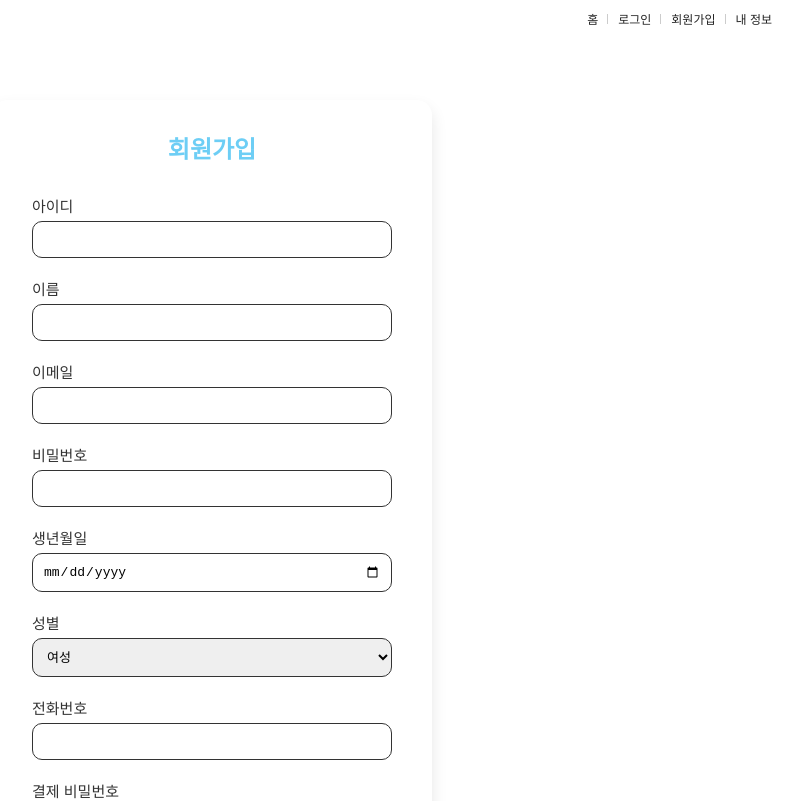
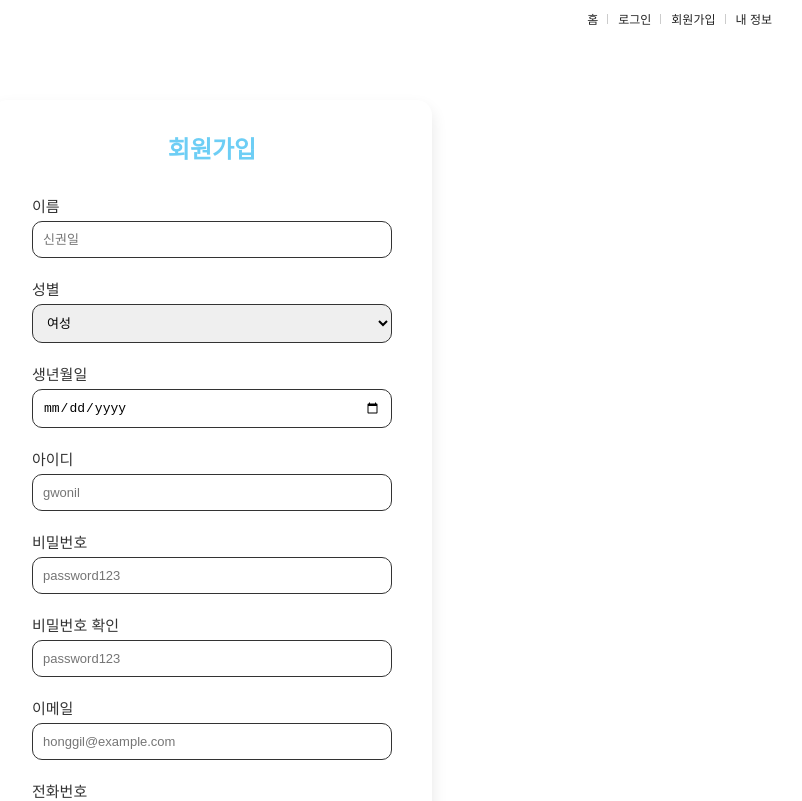
Before and after one commit to JudithHopps/Pay-milli, a React (Create React App) app: page /signup in a window 1280 px wide. Shown: the top 801 px of the page, without its empty margins (428-1230 px from the left). Built offline with nearby package versions, Linux system fonts and the light colour scheme.

Commit message:
feat: 비밀번호 확인 기능 추가

```diff
--- a/src/components/auth/SignupForm.tsx
+++ b/src/components/auth/SignupForm.tsx
@@ -23,6 +23,9 @@ function SignupForm() {
     paymentPassword: "",
   });
 
+  const [confirmPassword, setConfirmPassword] = useState<string>("");
+  const [errorMessage, setErrorMessage] = useState<string>("");
+
   const handleChange = (
     e: React.ChangeEvent<HTMLInputElement | HTMLSelectElement>,
   ) => {
@@ -33,14 +36,27 @@ function SignupForm() {
     });
   };
 
+  const handleConfirmPasswordChange = (
+    e: React.ChangeEvent<HTMLInputElement>,
+  ) => {
+    setConfirmPassword(e.target.value);
+  };
+
   const handleSubmit = async (e: React.FormEvent) => {
     e.preventDefault();
+
+    if (formData.password !== confirmPassword) {
+      setErrorMessage("비밀번호가 일치하지 않습니다.");
+      return;
+    }
+
     try {
       await signup({
         ...formData,
         gender: formData.gender === GenderType.FEMALE ? "FEMALE" : "MALE",
       });
       alert("회원가입 성공");
+      setErrorMessage("");
     } catch (err) {
       console.error(err);
       alert("회원가입 실패");
@@ -50,44 +66,13 @@ function SignupForm() {
   return (
     <FormContainer onSubmit={handleSubmit}>
       <InputField
-        label="아이디"
-        name="userId"
-        type="text"
-        value={formData.userId}
-        onChange={handleChange}
-        required
-      />
-      <InputField
         label="이름"
         name="name"
         type="text"
         value={formData.name}
         onChange={handleChange}
         required
-      />
-      <InputField
-        label="이메일"
-        name="email"
-        type="email"
-        value={formData.email}
-        onChange={handleChange}
-        required
-      />
-      <InputField
-        label="비밀번호"
-        name="password"
-        type="password"
-        value={formData.password}
-        onChange={handleChange}
-        required
-      />
-      <InputField
-        label="생년월일"
-        name="birthday"
-        type="date"
-        value={formData.birthday}
-        onChange={handleChange}
-        required
+        placeholder="신권일"
       />
       <SelectField
         label="성별"
@@ -101,12 +86,58 @@ function SignupForm() {
         required
       />
       <InputField
+        label="생년월일"
+        name="birthday"
+        type="date"
+        value={formData.birthday}
+        onChange={handleChange}
+        required
+      />
+      <InputField
+        label="아이디"
+        name="userId"
+        type="text"
+        value={formData.userId}
+        onChange={handleChange}
+        required
+        placeholder="gwonil"
+      />
+      <InputField
+        label="비밀번호"
+        name="password"
+        type="password"
+        value={formData.password}
+        onChange={handleChange}
+        required
+        placeholder="password123"
+      />
+      <InputField
+        label="비밀번호 확인"
+        name="confirmPassword"
+        type="password"
+        value={confirmPassword}
+        onChange={handleConfirmPasswordChange}
+        required
+        placeholder="password123"
+      />
+      {errorMessage && <ErrorText>{errorMessage}</ErrorText>}
+      <InputField
+        label="이메일"
+        name="email"
+        type="email"
+        value={formData.email}
+        onChange={handleChange}
+        required
+        placeholder="honggil@example.com"
+      />
+      <InputField
         label="전화번호"
         name="phone"
         type="tel"
         value={formData.phone}
         onChange={handleChange}
         required
+        placeholder="01012345678"
       />
       <InputField
         label="결제 비밀번호"
@@ -115,6 +146,7 @@ function SignupForm() {
         value={formData.paymentPassword}
         onChange={handleChange}
         required
+        placeholder="숫자 6자리"
       />
       <SubmitButtonContainer>
         <SubmitButton label="회원가입" />
@@ -138,3 +170,10 @@ const SubmitButtonContainer = styled.div`
   display: flex;
   justify-content: center;
 `;
+
+const ErrorText = styled.p`
+  color: red;
+  font-size: 14px;
+  text-align: center;
+  margin-top: 5px;
+`;
--- a/src/components/auth/UserInfo.tsx
+++ b/src/components/auth/UserInfo.tsx
@@ -1,7 +1,6 @@
 import React, { useEffect, useState } from "react";
 import { getUserInfo } from "../../api/authApi";
 import { UserInfoData } from "../../types/types";
-
 import styled from "styled-components";
 
 function UserInfo() {
@@ -15,7 +14,16 @@ function UserInfo() {
         setUserInfo(data);
       } catch (err) {
         console.error(err);
-        alert("유저정보 가져오기 실패");
+        // alert("유저정보 가져오기 실패");
+
+        setUserInfo({
+          userId: "gilddong",
+          name: "홍길동",
+          email: "gilddong@example.com",
+          birthday: "1990-01-01",
+          gender: "MALE",
+          phone: "010-1234-5678",
+        });
       } finally {
         setLoading(false);
       }
@@ -33,19 +41,17 @@ function UserInfo() {
       <UserInfoContainer>
         <Title>사용자 정보</Title>
         <InfoItem>
-          <Label>아이디:</Label> {userInfo.userId}
-        </InfoItem>
-        <InfoItem>
-          <Label>이름:</Label> {userInfo.name}
-        </InfoItem>
-        <InfoItem>
-          <Label>이메일:</Label> {userInfo.email}
+          <Label>이름:</Label> {userInfo.name} (
+          {userInfo.gender === "MALE" ? "남" : "여"})
         </InfoItem>
         <InfoItem>
           <Label>생년월일:</Label> {userInfo.birthday}
         </InfoItem>
         <InfoItem>
-          <Label>성별:</Label> {userInfo.gender === "MALE" ? "남성" : "여성"}
+          <Label>아이디:</Label> {userInfo.userId}
+        </InfoItem>
+        <InfoItem>
+          <Label>이메일:</Label> {userInfo.email}
         </InfoItem>
         <InfoItem>
           <Label>전화번호:</Label> {userInfo.phone}
@@ -59,29 +65,34 @@ export default UserInfo;
 
 const UserInfoContainer = styled.div`
   max-width: 500px;
-  margin: 0 auto;
-  padding: 20px;
-  background-color: #f8f9fa;
-  border-radius: 10px;
-  box-shadow: 0 4px 6px rgba(0, 0, 0, 0.1);
+  margin: 100px auto;
+  padding: 40px;
+  background-color: #ffffff;
+  border-radius: 15px;
+  box-shadow: 0 8px 16px rgba(0, 0, 0, 0.1);
 `;
 
 const Title = styled.h1`
   text-align: center;
   margin-bottom: 20px;
-  color: #333;
+  color: #6dcef5;
+  font-size: 24px;
 `;
 
 const InfoItem = styled.div`
-  margin-bottom: 10px;
+  margin-bottom: 15px;
   font-size: 16px;
+  display: flex;
+  justify-content: space-between;
 `;
 
 const Label = styled.span`
   font-weight: bold;
+  color: #333;
 `;
 
 const LoadingText = styled.p`
   text-align: center;
-  color: #007bff;
+  color: #6dcef5;
+  font-size: 18px;
 `;
--- a/src/components/common/InputField.tsx
+++ b/src/components/common/InputField.tsx
@@ -7,6 +7,7 @@ interface InputFieldProps {
   value: string;
   onChange: (e: React.ChangeEvent<HTMLInputElement>) => void;
   required?: boolean;
+  placeholder?: string;
 }
 
 function InputField({
@@ -16,6 +17,7 @@ function InputField({
   value,
   onChange,
   required,
+  placeholder,
 }: InputFieldProps) {
   return (
     <InputWrapper>
@@ -26,6 +28,7 @@ function InputField({
         value={value}
         onChange={onChange}
         required={required}
+        placeholder={placeholder}
       />
     </InputWrapper>
   );
--- a/src/types/types.ts
+++ b/src/types/types.ts
@@ -18,9 +18,7 @@ export interface UserInfoData {
   userId: string;
   name: string;
   email: string;
-  password: string;
   birthday: string;
   gender: string;
   phone: string;
-  paymentPassword: string;
 }
```
